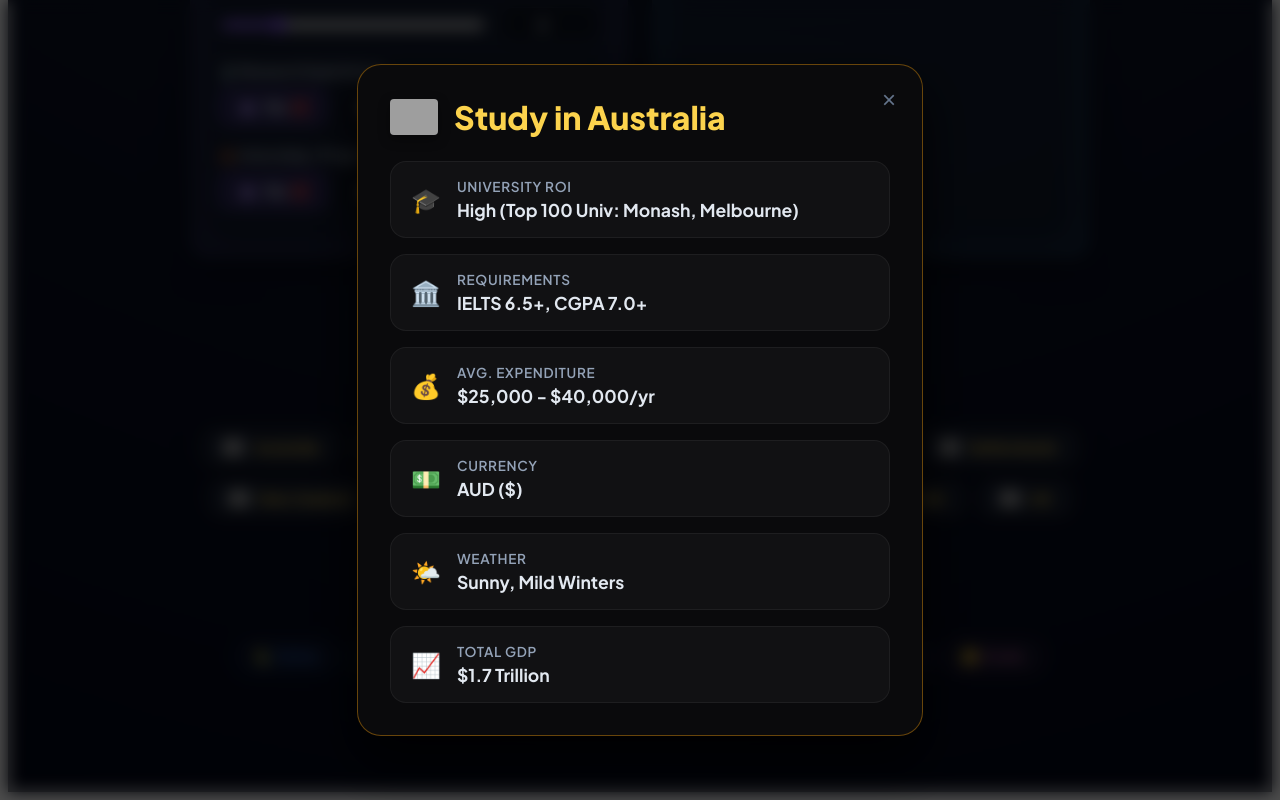
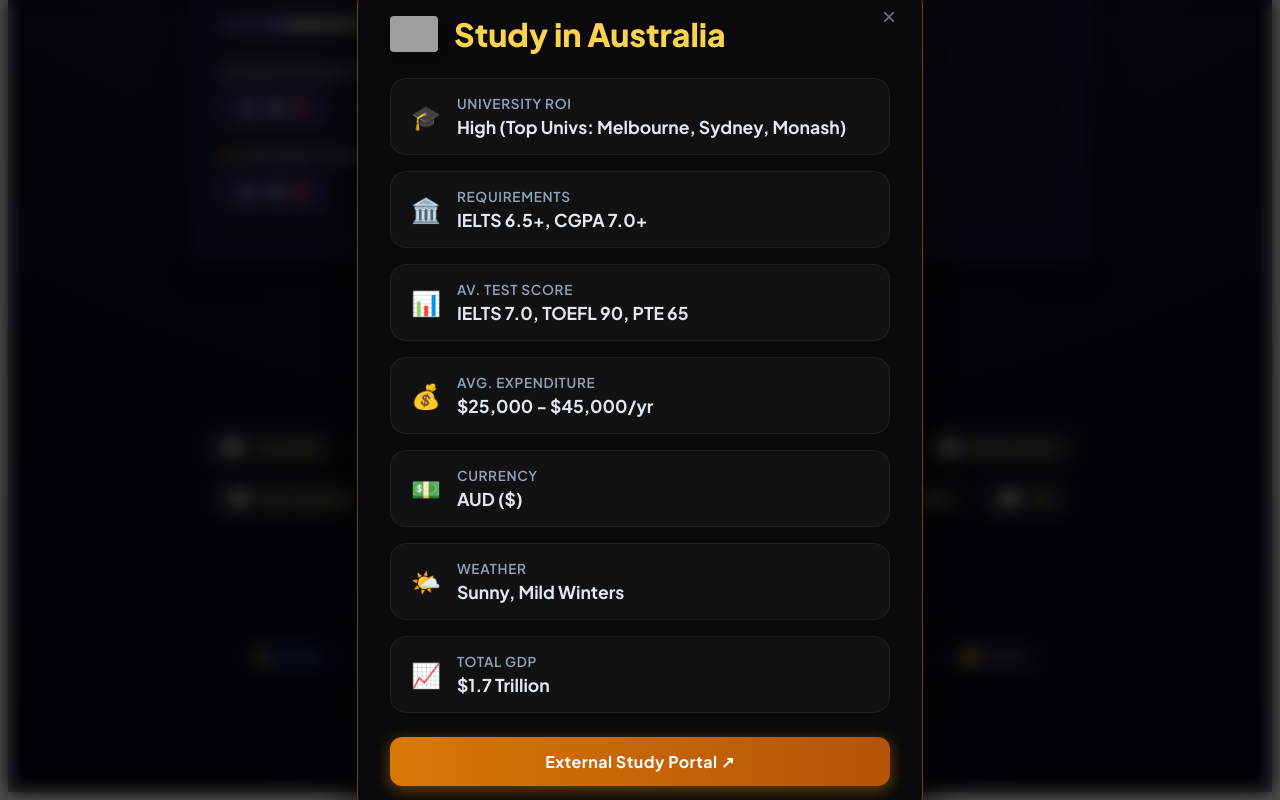
Before and after one commit to kalajsgsgsysagaah/global-admission-predictor, a Next.js app: page / in a window 1280 px wide. Both pictures are taken after a click on the button "Australia". Shown: the part 681-1481 px from the top of the page. Built offline with nearby package versions, Linux system fonts and the light colour scheme; grey boxes are pictures that could not be loaded.

Commit message:
Add modal study portal links and fix app.py CSS themes

```diff
--- a/pages/index.tsx
+++ b/pages/index.tsx
@@ -22,19 +22,84 @@
 }
 
 const COUNTRY_INFO: Record<string, any> = {
-    "Australia": { roi: "High (Top 100 Univ: Monash, Melbourne)", weather: "Sunny, Mild Winters", gdp: "$1.7 Trillion", currency: "AUD ($)", exp: "$25,000 - $40,000/yr", req: "IELTS 6.5+, CGPA 7.0+" },
-    "Canada": { roi: "High (Top 100 Univ: Toronto, UBC)", weather: "Cold Winters, Mild Summers", gdp: "$2.1 Trillion", currency: "CAD ($)", exp: "$20,000 - $35,000/yr", req: "IELTS 6.5+, CGPA 7.5+" },
-    "France": { roi: "Very High (Top 100 Univ: PSL, Sorbonne)", weather: "Temperate", gdp: "$2.9 Trillion", currency: "EUR (€)", exp: "€10,000 - €20,000/yr", req: "IELTS 6.5+, CGPA 7.0+" },
-    "Germany": { roi: "Exceptional (Top 100 Univ: TUM, LMU)", weather: "Moderate", gdp: "$4.1 Trillion", currency: "EUR (€)", exp: "€11,000 - €15,000/yr", req: "IELTS 6.5+, CGPA 7.5+" },
-    "Ireland": { roi: "High (Top 100 Univ: Trinity College)", weather: "Mild, Rainy", gdp: "$500 Billion", currency: "EUR (€)", exp: "€15,000 - €25,000/yr", req: "IELTS 6.5+, CGPA 7.0+" },
-    "Netherlands": { roi: "High (Top 100 Univ: Amsterdam, Delft)", weather: "Mild Marine", gdp: "$1.0 Trillion", currency: "EUR (€)", exp: "€15,000 - €25,000/yr", req: "IELTS 6.5+, CGPA 7.0+" },
-    "New Zealand": { roi: "Moderate (Top 100 Univ: Auckland)", weather: "Temperate Maritime", gdp: "$250 Billion", currency: "NZD ($)", exp: "$20,000 - $30,000/yr", req: "IELTS 6.5+, CGPA 7.0+" },
-    "Singapore": { roi: "Very High (Top 100 Univ: NUS, NTU)", weather: "Tropical", gdp: "$400 Billion", currency: "SGD ($)", exp: "$30,000 - $50,000/yr", req: "IELTS 6.5+, GRE Often Req" },
-    "Sweden": { roi: "High (Top 100 Univ: KTH, Lund)", weather: "Cold Winters", gdp: "$600 Billion", currency: "SEK (kr)", exp: "kr 90,000 - 150,000/yr", req: "IELTS 6.5+, CGPA 7.0+" },
-    "Switzerland": { roi: "Exceptional (Top 100 Univ: ETH Zurich)", weather: "Moderate, Alpine", gdp: "$800 Billion", currency: "CHF", exp: "CHF 25,000 - 35,000/yr", req: "IELTS 7.0+, CGPA 8.0+" },
-    "UAE": { roi: "Moderate (Top 100 Univ: Khalifa)", weather: "Desert, Hot", gdp: "$500 Billion", currency: "AED (د.إ)", exp: "AED 60,000 - 100,000/yr", req: "IELTS 6.0+, CGPA 6.5+" },
-    "UK": { roi: "High (Top 100 Univ: Oxford, Cambridge)", weather: "Temperate, Overcast", gdp: "$3.1 Trillion", currency: "GBP (£)", exp: "£20,000 - £40,000/yr", req: "IELTS 6.5+, CGPA 7.0+" },
-    "USA": { roi: "Very High (Top 100 Univ: MIT, Stanford)", weather: "Varied (Continental)", gdp: "$25.5 Trillion", currency: "USD ($)", exp: "$35,000 - $65,000/yr", req: "GRE Highly Recommended" },
+    "Australia": {
+        roi: "High (Top Univs: Melbourne, Sydney, Monash)", weather: "Sunny, Mild Winters", gdp: "$1.7 Trillion", currency: "AUD ($)", exp: "$25,000 - $45,000/yr",
+        req: "IELTS 6.5+, CGPA 7.0+",
+        avg_test: "IELTS 7.0, TOEFL 90, PTE 65",
+        link: "https://www.studyaustralia.gov.au/"
+    },
+    "Canada": {
+        roi: "High (Top Univs: Toronto, UBC, McGill)", weather: "Cold Winters, Mild Summers", gdp: "$2.1 Trillion", currency: "CAD ($)", exp: "$20,000 - $40,000/yr",
+        req: "IELTS 6.5+, CGPA 7.5+",
+        avg_test: "IELTS 6.5, TOEFL 90, PTE 60",
+        link: "https://www.educanada.ca/"
+    },
+    "France": {
+        roi: "Very High (Top Univs: PSL, Sorbonne, HEC)", weather: "Temperate/Mediterranean", gdp: "$2.9 Trillion", currency: "EUR (€)", exp: "€10,000 - €25,000/yr",
+        req: "IELTS 6.5+, CGPA 7.0+",
+        avg_test: "IELTS 6.5, TOEFL 90",
+        link: "https://www.campusfrance.org/"
+    },
+    "Germany": {
+        roi: "Exceptional (Top Univs: TUM, LMU, Heidelberg)", weather: "Moderate, 4 Seasons", gdp: "$4.1 Trillion", currency: "EUR (€)", exp: "€11,000 - €15,000/yr",
+        req: "IELTS 6.5+, CGPA 7.5+",
+        avg_test: "IELTS 6.5, TOEFL 90, GRE (Often optional)",
+        link: "https://www.study-in-germany.de/"
+    },
+    "Ireland": {
+        roi: "High (Top Univs: Trinity College, UCD)", weather: "Mild, Rainy", gdp: "$500 Billion", currency: "EUR (€)", exp: "€15,000 - €25,000/yr",
+        req: "IELTS 6.5+, CGPA 7.0+",
+        avg_test: "IELTS 6.5, TOEFL 90, PTE 63",
+        link: "https://www.educationinireland.com/"
+    },
+    "Netherlands": {
+        roi: "High (Top Univs: Amsterdam, Delft, Leiden)", weather: "Mild Marine", gdp: "$1.0 Trillion", currency: "EUR (€)", exp: "€15,000 - €25,000/yr",
+        req: "IELTS 6.5+, CGPA 7.0+",
+        avg_test: "IELTS 6.5, TOEFL 92",
+        link: "https://www.studyinnl.org/"
+    },
+    "New Zealand": {
+        roi: "Moderate (Top Univs: Auckland, Otago)", weather: "Temperate Maritime", gdp: "$250 Billion", currency: "NZD ($)", exp: "$20,000 - $35,000/yr",
+        req: "IELTS 6.5+, CGPA 7.0+",
+        avg_test: "IELTS 6.5, TOEFL 90, PTE 58",
+        link: "https://www.studywithnewzealand.govt.nz/"
+    },
+    "Singapore": {
+        roi: "Very High (Top Univs: NUS, NTU)", weather: "Tropical", gdp: "$400 Billion", currency: "SGD ($)", exp: "$30,000 - $50,000/yr",
+        req: "IELTS 6.5+, GRE Often Req",
+        avg_test: "IELTS 6.5, TOEFL 92, GRE 320+",
+        link: "https://www.moe.gov.sg/international-students"
+    },
+    "Sweden": {
+        roi: "High (Top Univs: KTH, Lund, Uppsala)", weather: "Cold Winters, Mild Summers", gdp: "$600 Billion", currency: "SEK (kr)", exp: "kr 90,000 - 150,000/yr",
+        req: "IELTS 6.5+, CGPA 7.0+",
+        avg_test: "IELTS 6.5, TOEFL 90",
+        link: "https://studyinsweden.se/"
+    },
+    "Switzerland": {
+        roi: "Exceptional (Top Univs: ETH Zurich, EPFL)", weather: "Moderate, Alpine", gdp: "$800 Billion", currency: "CHF", exp: "CHF 25,000 - 35,000/yr",
+        req: "IELTS 7.0+, CGPA 8.0+",
+        avg_test: "IELTS 7.0, TOEFL 100, GRE 320+",
+        link: "https://www.studyinswitzerland.plus/"
+    },
+    "UAE": {
+        roi: "Moderate (Top Univs: Khalifa, UAEU)", weather: "Desert, Hot", gdp: "$500 Billion", currency: "AED (د.إ)", exp: "AED 60,000 - 100,000/yr",
+        req: "IELTS 6.0+, CGPA 6.5+",
+        avg_test: "IELTS 6.0, TOEFL 79",
+        link: "https://www.moe.gov.ae/En/StudyInUAE/"
+    },
+    "UK": {
+        roi: "High (Top Univs: Oxford, Cambridge, Imperial)", weather: "Temperate, Overcast", gdp: "$3.1 Trillion", currency: "GBP (£)", exp: "£20,000 - £40,000/yr",
+        req: "IELTS 6.5+, CGPA 7.0+",
+        avg_test: "IELTS 6.5-7.0, TOEFL 92-100, PTE 62-69",
+        link: "https://study-uk.britishcouncil.org/"
+    },
+    "USA": {
+        roi: "Very High (Top Univs: MIT, Stanford, Harvard)", weather: "Varied (Continental)", gdp: "$25.5 Trillion", currency: "USD ($)", exp: "$35,000 - $65,000/yr",
+        req: "GRE Highly Recommended",
+        avg_test: "GRE 310+, IELTS 6.5-7.0, TOEFL 90-100",
+        link: "https://educationusa.state.gov/"
+    },
 }
 
 export default function Home() {
@@ -376,6 +441,7 @@
                                 {[
                                     ['🎓', 'University ROI', COUNTRY_INFO[modal].roi],
                                     ['🏛️', 'Requirements', COUNTRY_INFO[modal].req],
+                                    ['📊', 'Av. Test Score', COUNTRY_INFO[modal].avg_test],
                                     ['💰', 'Avg. Expenditure', COUNTRY_INFO[modal].exp],
                                     ['💵', 'Currency', COUNTRY_INFO[modal].currency],
                                     ['🌤️', 'Weather', COUNTRY_INFO[modal].weather],
@@ -392,6 +458,18 @@
                                         </div>
                                     </div>
                                 ))}
+
+                                {/* Link Button */}
+                                <a href={COUNTRY_INFO[modal].link} target="_blank" rel="noopener noreferrer" style={{
+                                    marginTop: 8, display: 'block', textAlign: 'center', background: 'linear-gradient(90deg, #d97706, #b45309)',
+                                    color: '#fff', padding: '14px 24px', borderRadius: 12, fontWeight: 700,
+                                    textDecoration: 'none', boxShadow: '0 4px 15px rgba(245, 158, 11, 0.4)',
+                                    transition: 'all 0.2s', letterSpacing: '0.03em'
+                                }}
+                                    onMouseOver={e => { e.currentTarget.style.transform = 'translateY(-2px)'; e.currentTarget.style.boxShadow = '0 8px 20px rgba(245, 158, 11, 0.6)'; }}
+                                    onMouseOut={e => { e.currentTarget.style.transform = 'translateY(0)'; e.currentTarget.style.boxShadow = '0 4px 15px rgba(245, 158, 11, 0.4)'; }}>
+                                    External Study Portal ↗
+                                </a>
                             </div>
                         </div>
                     </div>
```
Also changed, not shown: 1 other file (tests, documents, lock files or other folders).
